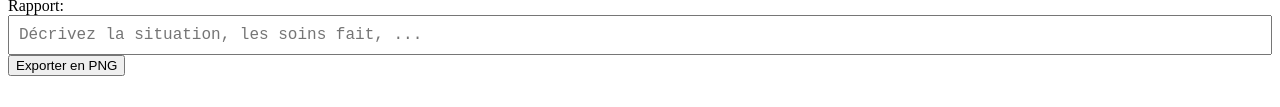
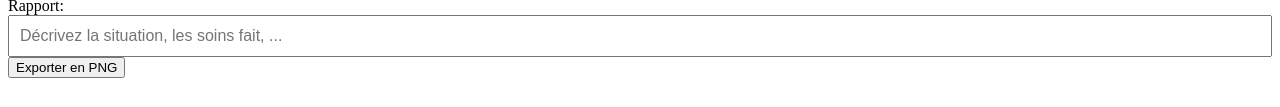
Before and after one commit to hjvonbljerpofihnkjgnmopiuhjkjbbvhbxbiu/dossiermedical, a plain HTML site: page index.html in a window 1280 px wide. Shown: the part 436-543 px from the top of the page. Drawn offline with Linux system fonts and the light colour scheme; a script that the page names is missing.

Commit message:
Update index.html

```diff
--- a/index.html
+++ b/index.html
@@ -2,6 +2,7 @@
     <meta charset="UTF-8">
     <meta name="viewport" content="width=device-width, initial-scale=1.0">
     <title>Superposition d'éléments SVG</title>
+<script src="https://cdn.jsdelivr.net/npm/canvas-txt@4.0.3"></script>
     <style>
         .container {
             position: relative;
@@ -199,15 +200,15 @@
 	<label for="text5">Date heure d'entrée:</label>
             <input placeholder="00/00/0000 00h00" type="text" id="text5" name="text5">
 	</div>
-    <div class="texte6">
+   <div class="texte6">
 	<label for="text6">Rapport:   </label>
-            <textarea placeholder="Décrivez la situation, les soins fait, ..." id="text6" name="text6" class="expandable-textarea" rows="1" oninput="autoExpand(this)"></textarea><br>
+            <input placeholder="Décrivez la situation, les soins fait, ..." id="text6" type="text" name="text6" class="expandable-textarea"></input><br>
 	</div>
 
 
     <button onclick="exportToPNG()">Exporter en PNG</button>
 
-    <script src="https://cdn.jsdelivr.net/npm/canvas-txt@4.0.3">
+    <script>
 const { drawText, getTextHeight, splitText } = window.canvasTxt
 
 
```
